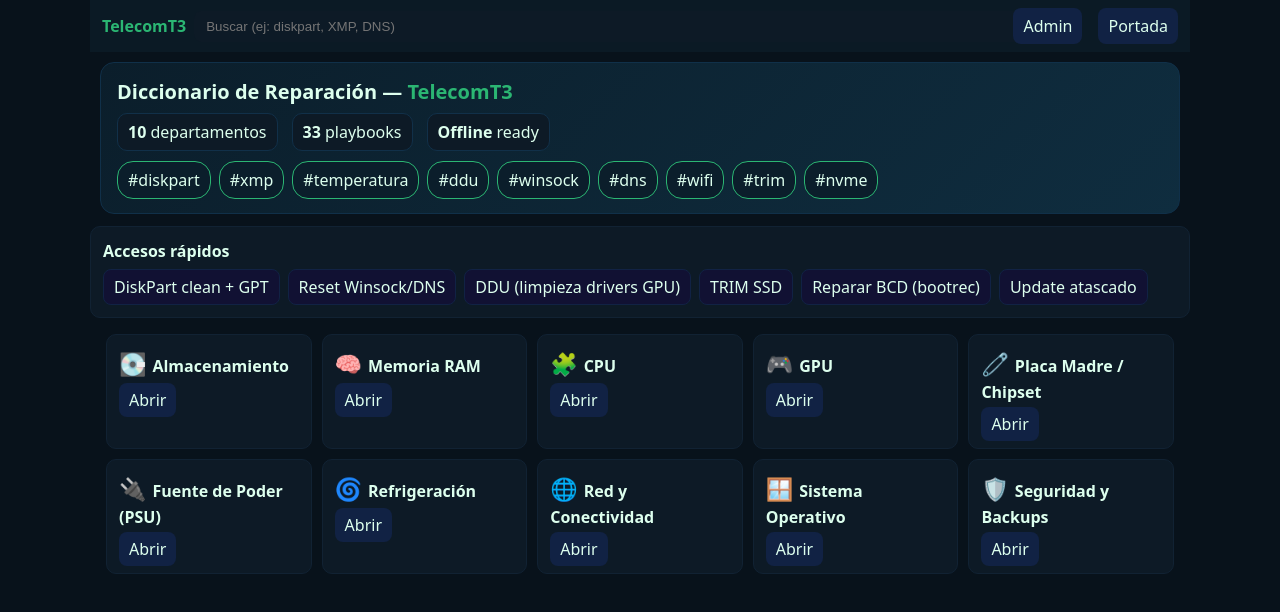
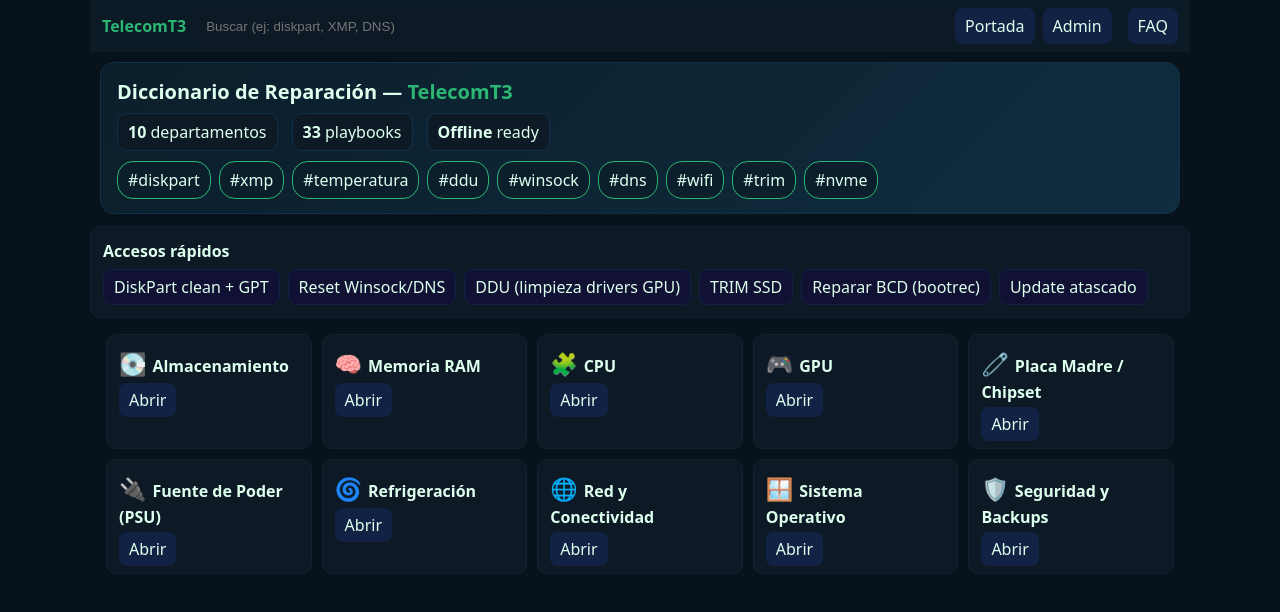
Before and after one commit to Mattosardy/pc-dictionary, a website: page docs/index.html in a window 1280 px wide. Drawn offline with Linux system fonts and the light colour scheme.

Commit message:
Update index.html

```diff
--- a/docs/index.html
+++ b/docs/index.html
@@ -49,8 +49,11 @@ ve;flex:1 }
     <div class="qwrap">
       <input id="q" placeholder="Buscar (ej: diskpart, XMP, DNS)">
     </div>
+
+    <a id="btn-home"  class="btn" href="#" style="margin-left:8px">Portada</a>
     <a id="btn-admin" class="btn" href="#" style="margin-left:auto">Admin</a>
-    <a id="btn-home"  class="btn" href="#" style="margin-left:8px">Portada</a>
+    <a id="btn-faq" class="btn" href="#faq" style="margin-left:8px">FAQ</a>
+
   </header>
 
   <div id="filters">
```
